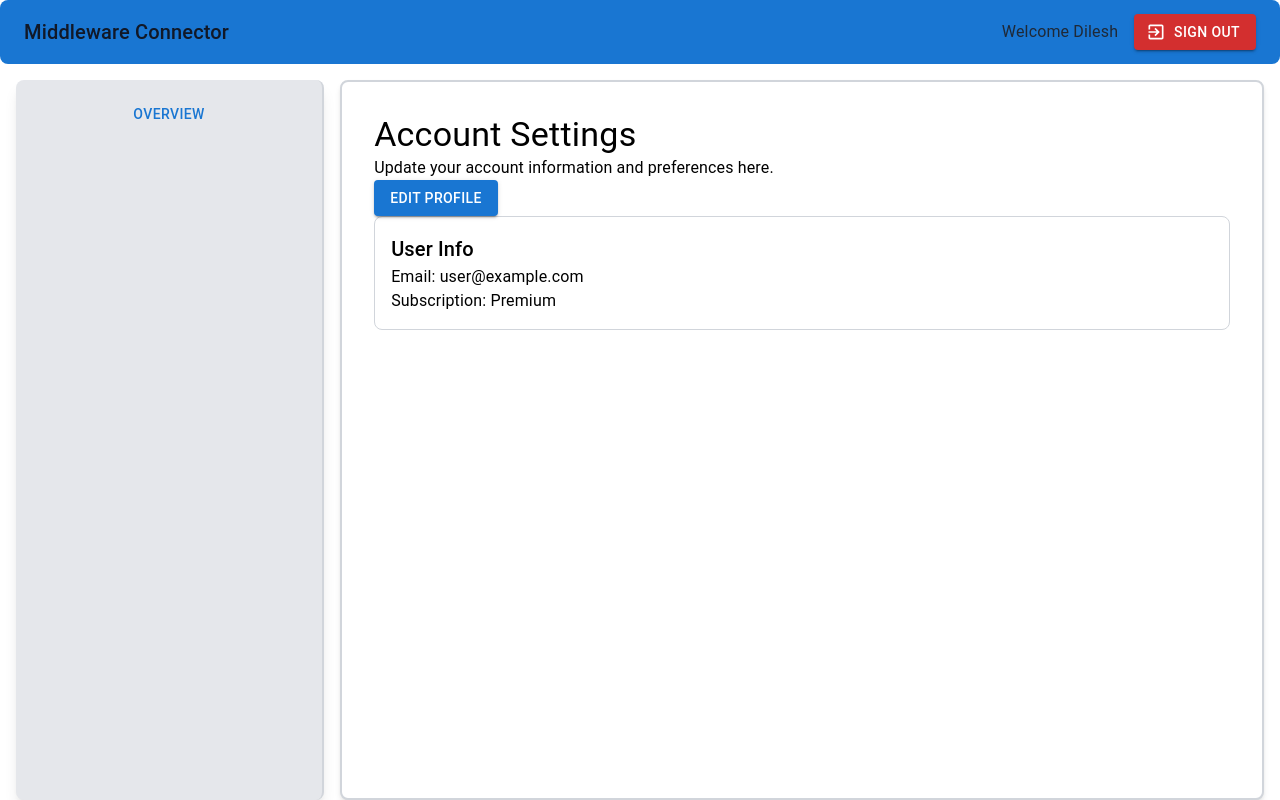
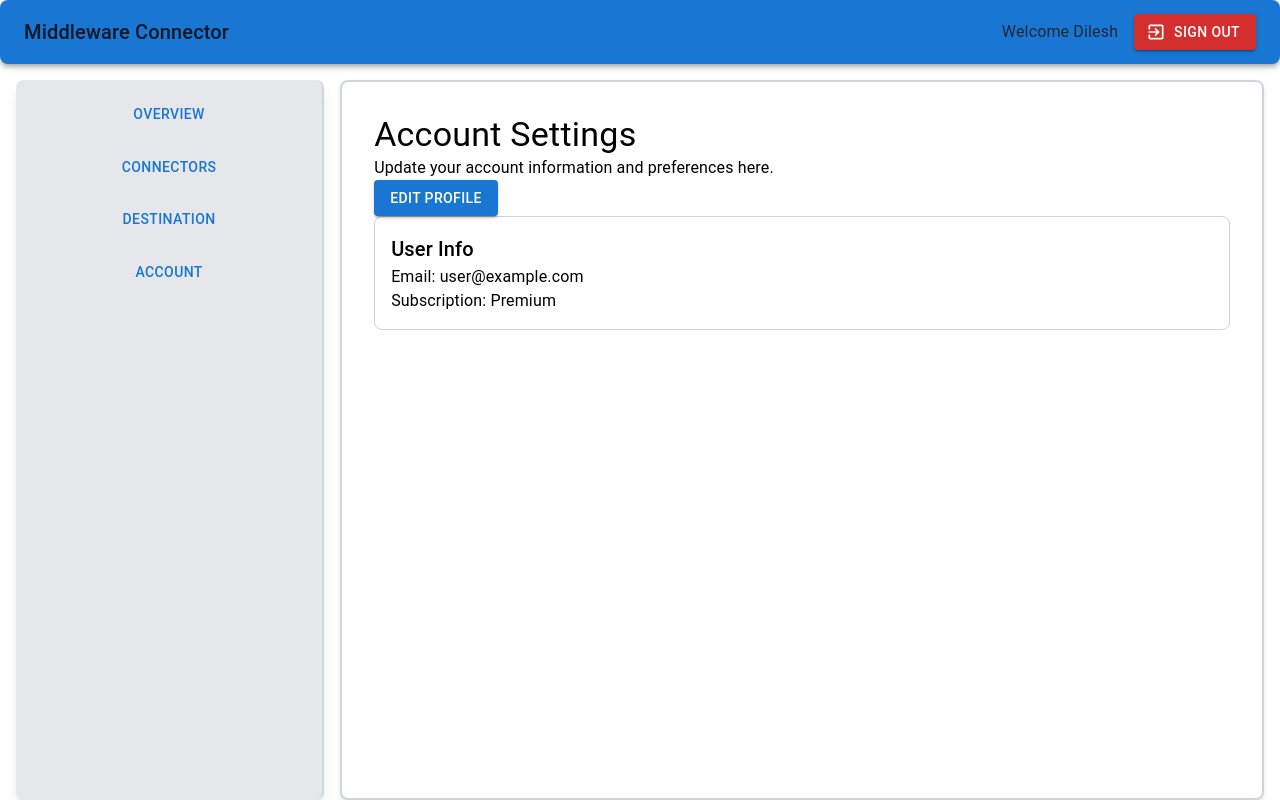
Before and after one commit to thilina4321/lakshitha, a Next.js app: page /dashboard/account in a window 1280 px wide. Built offline with nearby package versions, Linux system fonts and the light colour scheme; sample sign-in values are in the browser's storage.

Commit message:
show other tabs

```diff
--- a/src/pages/dashboard/index.tsx
+++ b/src/pages/dashboard/index.tsx
@@ -25,9 +25,9 @@ const DashboardLayout: React.FC<{ children: React.ReactNode }> = ({ children })
 
   const tabs = [
     { name: "Overview", path: "/dashboard/overview" },
-    // { name: "Connectors", path: "/dashboard/connectors" },
-    // { name: "Destination", path: "/dashboard/destination" },
-    // { name: "Account", path: "/dashboard/account" },
+    { name: "Connectors", path: "/dashboard/connectors" },
+    { name: "Destination", path: "/dashboard/destination" },
+    { name: "Account", path: "/dashboard/account" },
   ];
 
   const handleTabClick = (path: string) => {
@@ -61,7 +61,7 @@ const DashboardLayout: React.FC<{ children: React.ReactNode }> = ({ children })
   return (
     <Box className="flex flex-col min-h-screen">
       {/* AppBar */}
-      <AppBar position="static" elevation={0} className="bg-white rounded-lg shadow-md">
+      <AppBar position="static" className="bg-white rounded-lg shadow-md">
         <Toolbar className="flex gap-4">
           <Typography variant="h6" className="text-gray-900 flex-1">
             Middleware Connector
```
